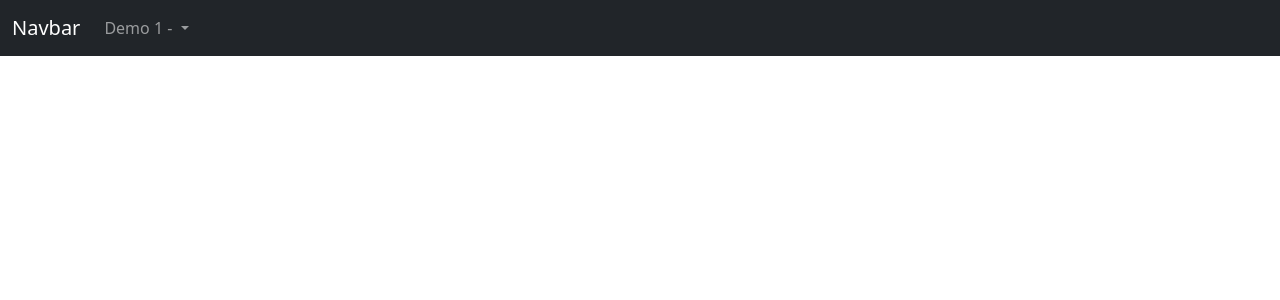
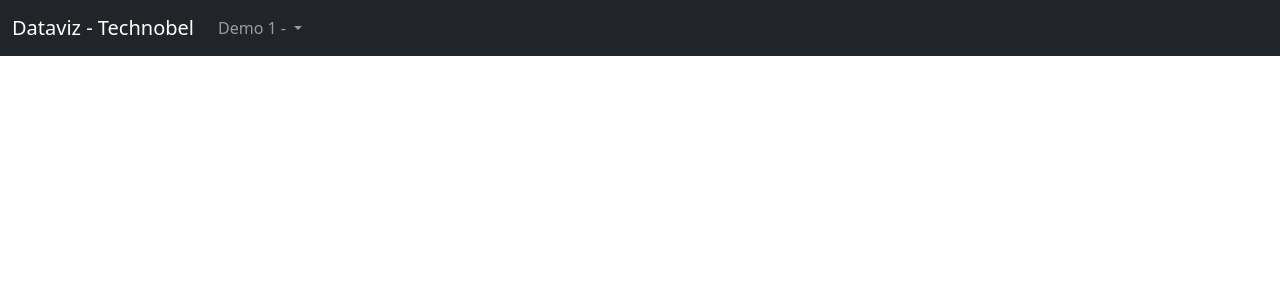
Before and after one commit to evengyl/DemoETU_Technobel_Dataviz, an Angular app: page / in a window 1280 px wide. Shown: the top 300 px of the page. Built offline with nearby package versions, Linux system fonts and the light colour scheme.

Commit message:
add title navbar

```diff
--- a/src/app/components/shared/navbar/navbar.component.html
+++ b/src/app/components/shared/navbar/navbar.component.html
@@ -1,6 +1,6 @@
 <nav class="navbar navbar-expand-lg navbar-dark bg-dark">
     <div class="container-fluid">
-      <a class="navbar-brand" href="#">Navbar</a>
+      <a class="navbar-brand" href="#">Dataviz - Technobel</a>
       <button class="navbar-toggler" type="button" data-bs-toggle="collapse" data-bs-target="#navbarNav" aria-controls="navbarNav" aria-expanded="false" aria-label="Toggle navigation">
         <span class="navbar-toggler-icon"></span>
       </button>
```
